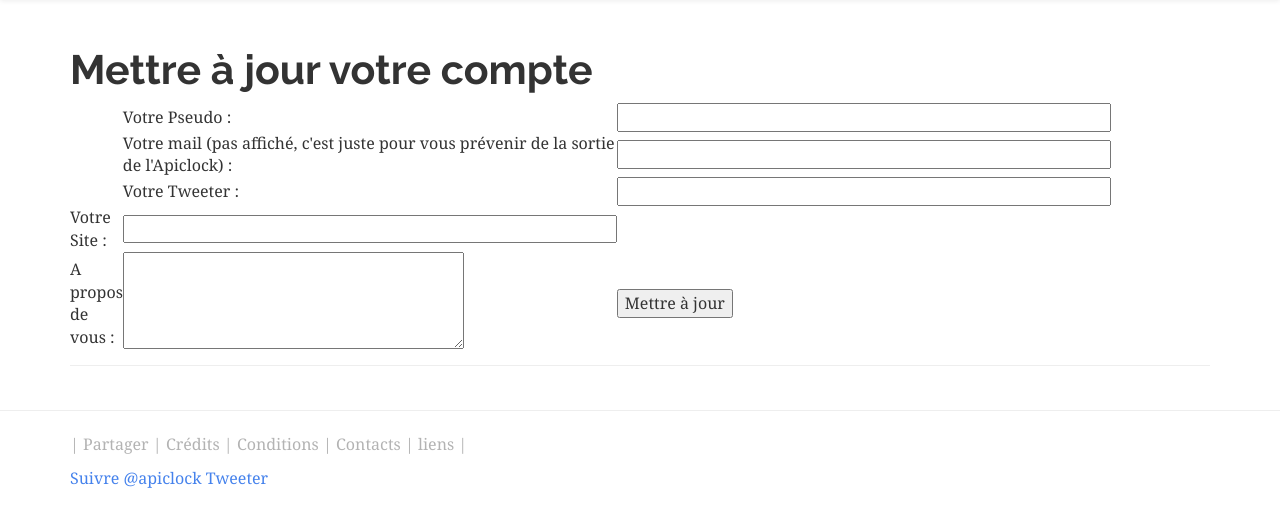
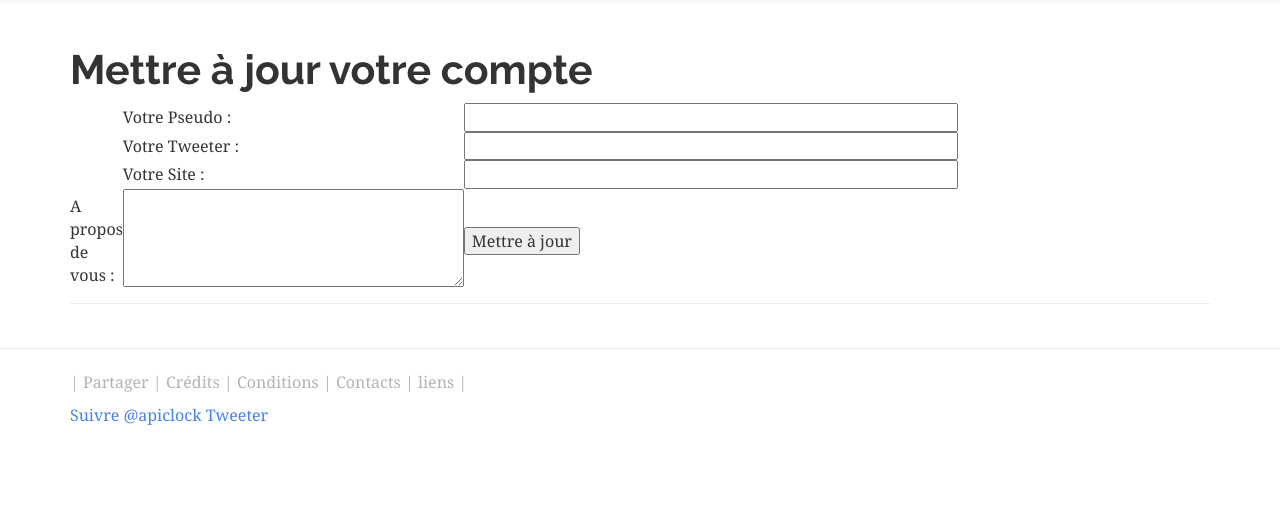
Before and after one commit to jeromefiot/SITE_APICLOCK, a Flask app: template app/templates/edit.html in a window 1280 px wide. Shown: the part 65-592 px from the top of the page. Run offline with Flask 2, Linux system fonts and the light colour scheme; the template is opened without the code that fills it: most values are stand-ins (such as "Sample title", 1, 10 or a date in 2020); form fields are guessed from the names that the template uses; parts of the project's set-up code (start-up, migrations or seed data) failed here and were passed over; some libraries are stand-ins or nearby versions.

Commit message:
SUppression du champ mail dans EDIT

```diff
--- a/app/templates/edit.html
+++ b/app/templates/edit.html
@@ -19,10 +19,6 @@
                 </td>
             </tr>
             <tr>
-                <td>Votre mail (pas affiché, c'est juste pour vous prévenir de la sortie de l'Apiclock) :</td>
-                <td>{{ form.email(size=44) }}</td>
-            </tr>
-            <tr>
                 <td>Votre Tweeter :</td>
                 <td>{{ form.tweeter(size=44) }}</td>
             </tr>
```
